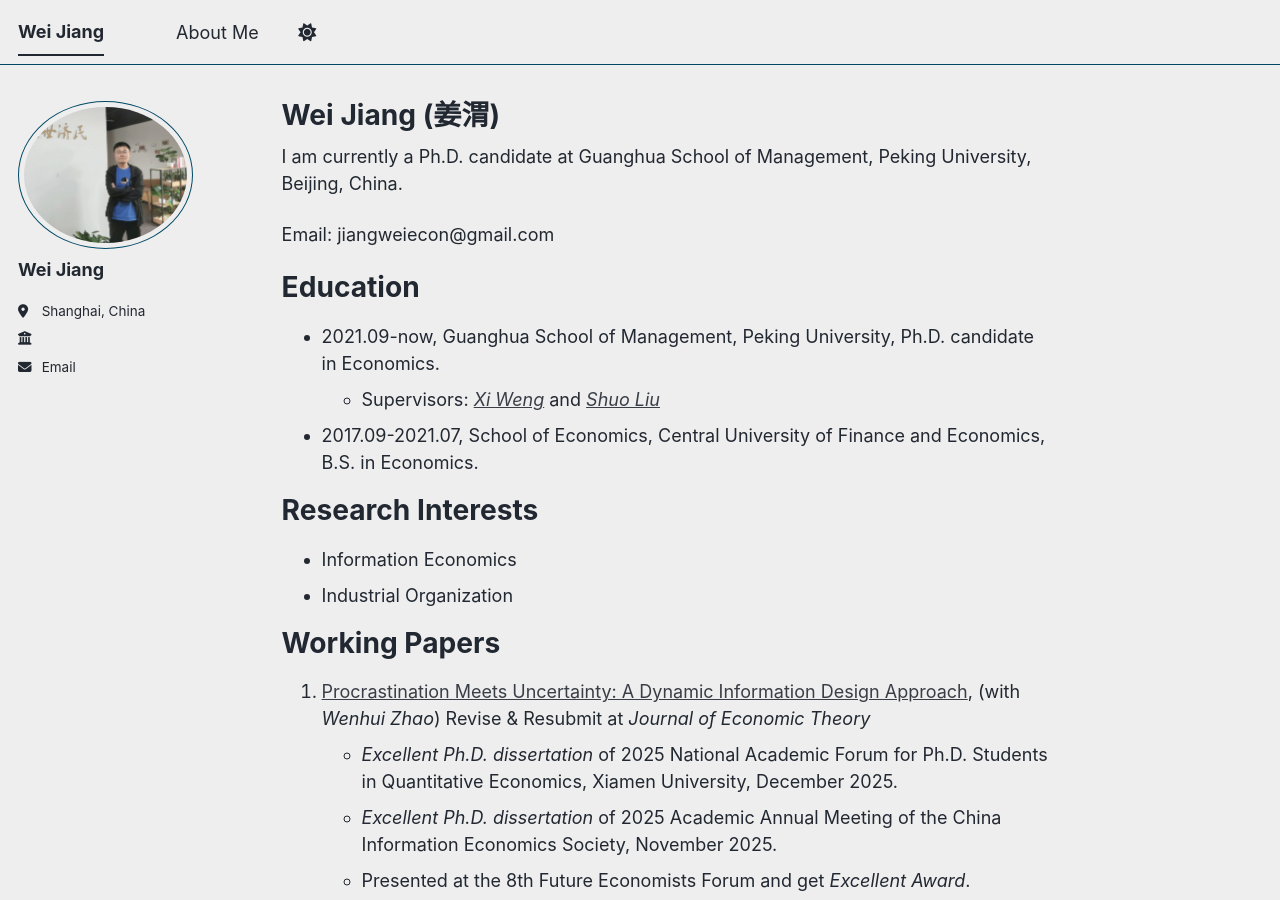
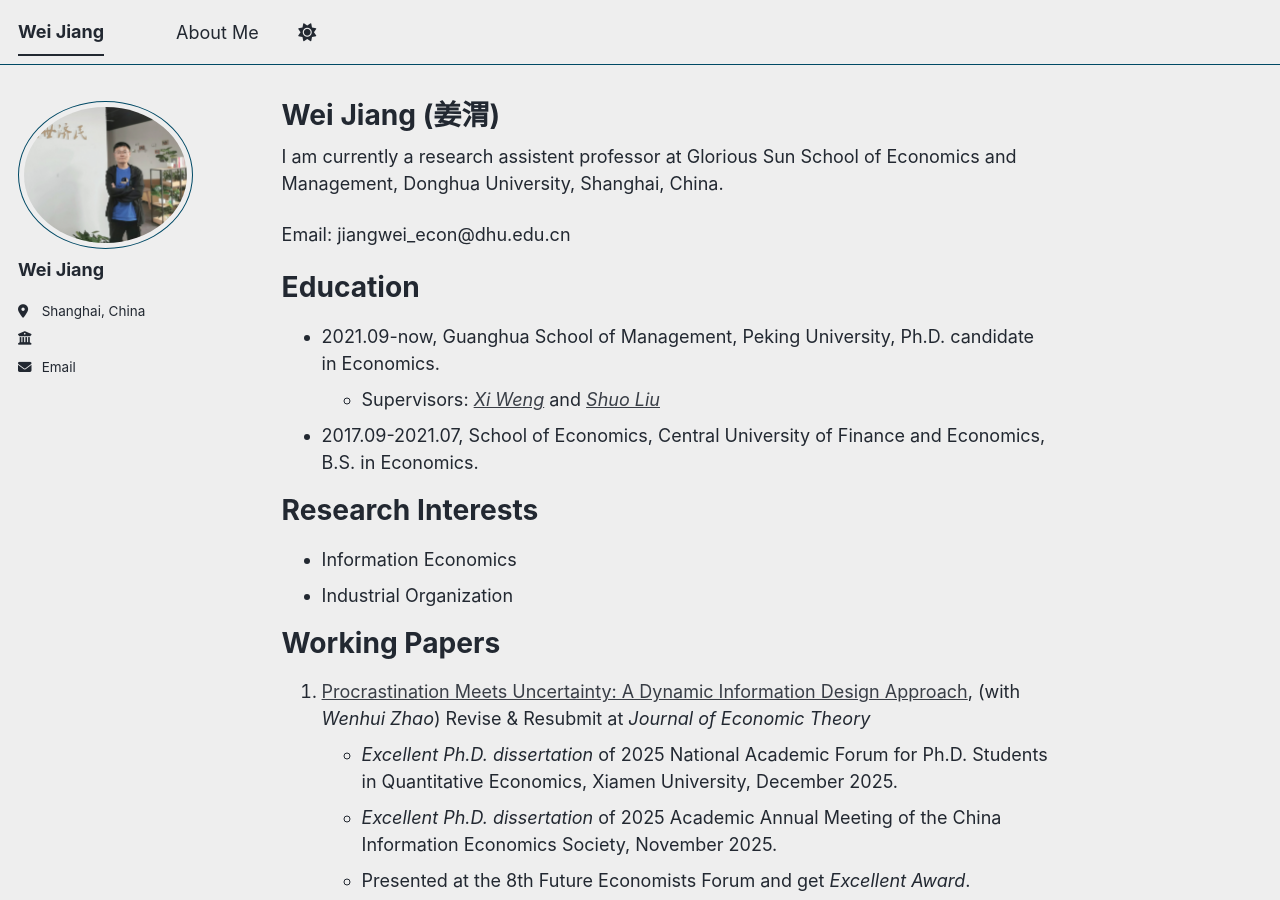
Before and after one commit to jiangwei-econ/jiangwei-econ.github.io, a Jekyll site: the page built from _pages/about.md, in a window 1280 px wide and 900 px high. Built offline with Jekyll 4.4.1, drawn with Linux system fonts in a browser that asks for light colours; a script bundle is joined from its source files by our own code; library files that are not in the unit come from our copies.

Commit message:
Update about.md

```diff
--- a/_pages/about.md
+++ b/_pages/about.md
@@ -8,9 +8,9 @@ redirect_from:
 ---
 
 
-I am currently a Ph.D. candidate at Guanghua School of Management, Peking University, Beijing, China.
+I am currently a research assistent professor at Glorious Sun School of Economics and Management, Donghua University, Shanghai, China.
 
-Email: jiangweiecon@gmail.com
+Email: jiangwei_econ@dhu.edu.cn
 
 Education
 ======
```
